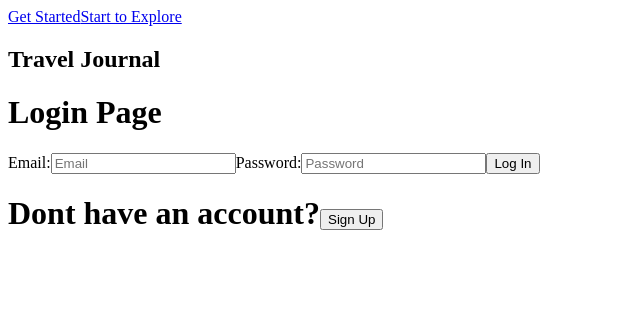
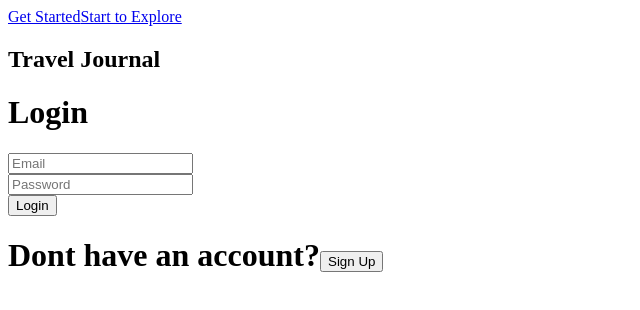
Before and after one commit to shob-ravi/CapstoneTravelJournal, a React (Vite) app: page /auth in a window 1280 px wide. Shown: the top 310 px of the page, without its empty margins (0-640 px from the left). Built offline with nearby package versions, Linux system fonts and the light colour scheme.

Commit message:
updated loginform

```diff
--- a/package.json
+++ b/package.json
@@ -11,6 +11,8 @@
   },
   "dependencies": {
     "axios": "^1.7.9",
+    "cloudinary": "^1.23.0",
+    "multer": "^1.4.2",
     "react": "^19.0.0",
     "react-cookie": "^7.2.2",
     "react-dom": "^19.0.0",
--- a/src/components/LogIn/login_form.jsx
+++ b/src/components/LogIn/login_form.jsx
@@ -23,10 +23,11 @@ function LoginForm({ setNewUser }) {
 
   return (
     <>
-      <div>
+      <div className="loginWrapper">
         <form autoComplete="off" onSubmit={handleSubmit}>
-          <h1>Login Page</h1>
-          <label>Email:</label>
+          <h1>Login</h1>
+          {/* <label>Email:</label> */}
+          <div className="inputBox">
           <input
             type="email"
             id="email"
@@ -34,7 +35,9 @@ function LoginForm({ setNewUser }) {
             placeholder="Email"
             onChange={handleChange}
           />
-          <label>Password:</label>
+          </div>
+          {/* <label>Password:</label> */}
+          <div className="inputBox">
           <input
             type="password"
             id="password"
@@ -42,7 +45,9 @@ function LoginForm({ setNewUser }) {
             placeholder="Password"
             onChange={handleChange}
           />
-          <button type="submit">Log In</button>
+          </div>
+
+          <button className="btn" type="submit">Login</button>
         </form>
         <h1>Dont have an account?<button onClick={handleClick}>Sign Up</button></h1>
       </div>
--- a/src/context/auth/auth_context.jsx
+++ b/src/context/auth/auth_context.jsx
@@ -18,7 +18,7 @@ export default function AuthProvider({children}){
             // take token from response and set to cookies
             setCookies('token',res.data.token);
         } catch (error) {
-            console.error(err);
+            console.error(error);
         }
 
 
```
Also changed, not shown: 1 other file (tests, documents, lock files or other folders).
